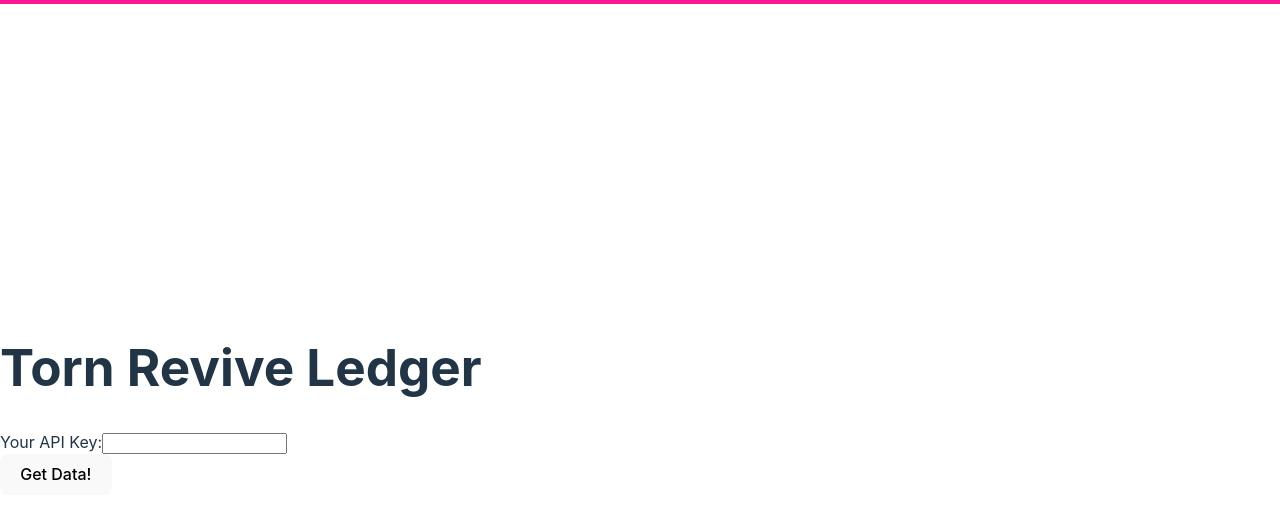
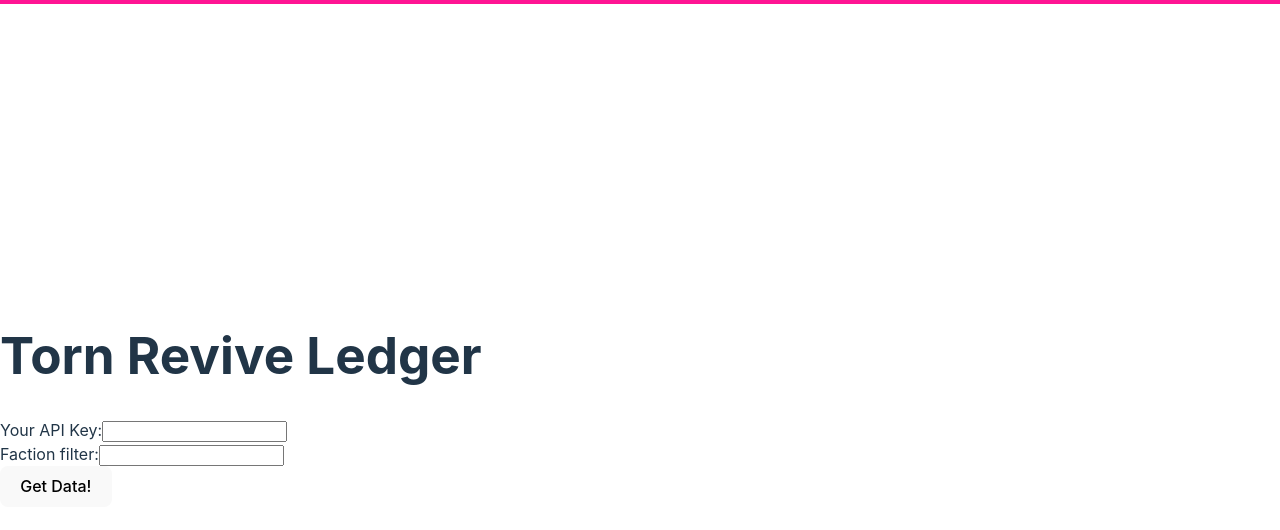
Before and after one commit to TempoLab/torn-react-project, a React (Vite) app: page / in a window 1280 px wide. Shown: the top 530 px of the page. Built offline with nearby package versions, Linux system fonts and the light colour scheme.

Commit message:
code adjusted for comments

```diff
--- a/src/App.jsx
+++ b/src/App.jsx
@@ -14,7 +14,7 @@ function App() {
     try {
         setState('loading')
         const response = await ky.get(`https://api.torn.com/user/?selections=revives&key=${search}`).json()
-        console.log(response)
+
         setState('complete')
     } catch (err) {
         setState('error')
@@ -37,13 +37,13 @@ const handleSearchChange = (e) => setUserApiValue(e.target.value)
         <input type="text" value={userApiValue} onChange={handleSearchChange} id="userApi" name="userApi" />
       </div>
 
-      {/* <div>
+      <div>
         <label htmlFor="factionFilter">Faction filter:</label>
-        <input type="text" value={factionSearchValue} id="factionFilter" name="factionFilter" />
-      </div> */}
+        <input type="text" id="factionFilter" name="factionFilter" />
+      </div>
 
       <div>
-        <button onClick={getData}>Get Data!</button>
+        <button disabled={state === 'loading'} onClick={getData}>Get Data!</button>
       </div>
 
       {state === 'loading' && (
```
